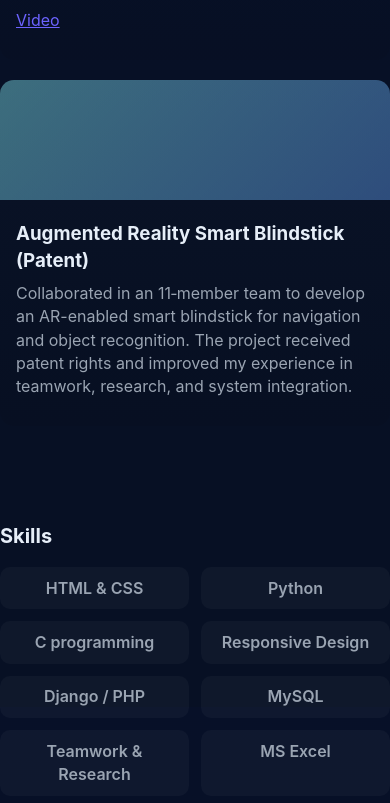
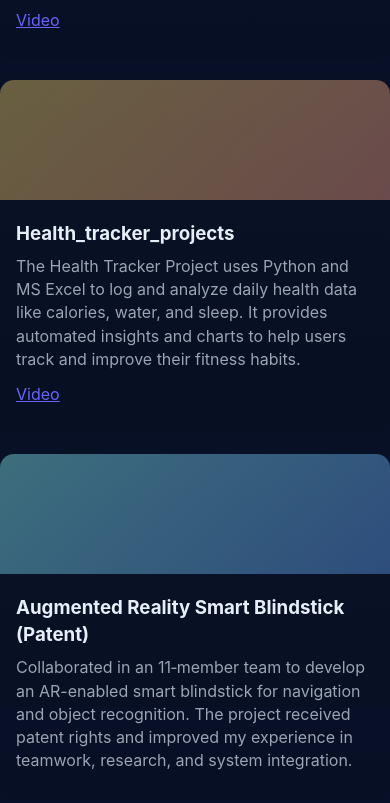
Before and after one commit to Deepadharshini1311/portfolio, a plain HTML site: page index.html in a window 390 px wide. Shown: the part 2669-3472 px from the top of the page. Drawn offline with Linux system fonts and the light colour scheme.

Commit message:
Added Health Tracker Project details and mobile responsive updates

```diff
--- a/index.html
+++ b/index.html
@@ -84,6 +84,16 @@
         </article>
 
         <article class="card">
+          <div class="card-media" style="background-image:linear-gradient(135deg,#f6d36566,#fda08566);"></div>
+          <div class="card-body">
+            <h3>Health_tracker_projects</h3>
+            <p>The Health Tracker Project uses Python and MS Excel to log and analyze daily health data like calories, water, and sleep.
+It provides automated insights and charts to help users track and improve their fitness habits.</p>
+            <p class="card-links"><a href="https://drive.google.com/file/d/1d3DrgPAPEKp4B0U7vtrdIpCNGCd18H8C/view?usp=drive_link">Video</a></p>
+          </div>
+        </article>
+
+        <article class="card">
           <div class="card-media" style="background-image:linear-gradient(135deg,#89f7fe66,#66a6ff66);"></div>
           <div class="card-body">
             <h3>Augmented Reality Smart Blindstick (Patent)</h3>
```
